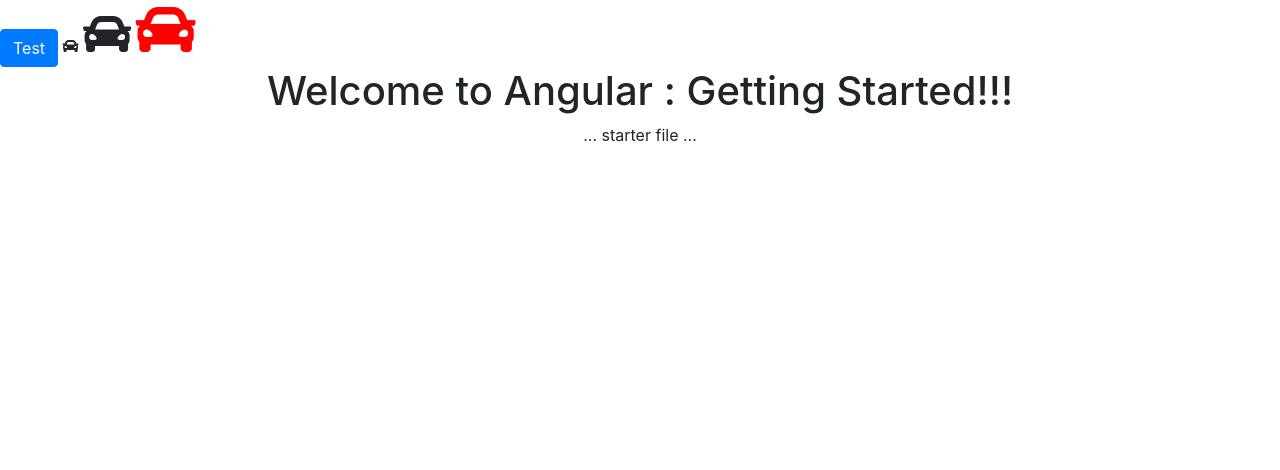
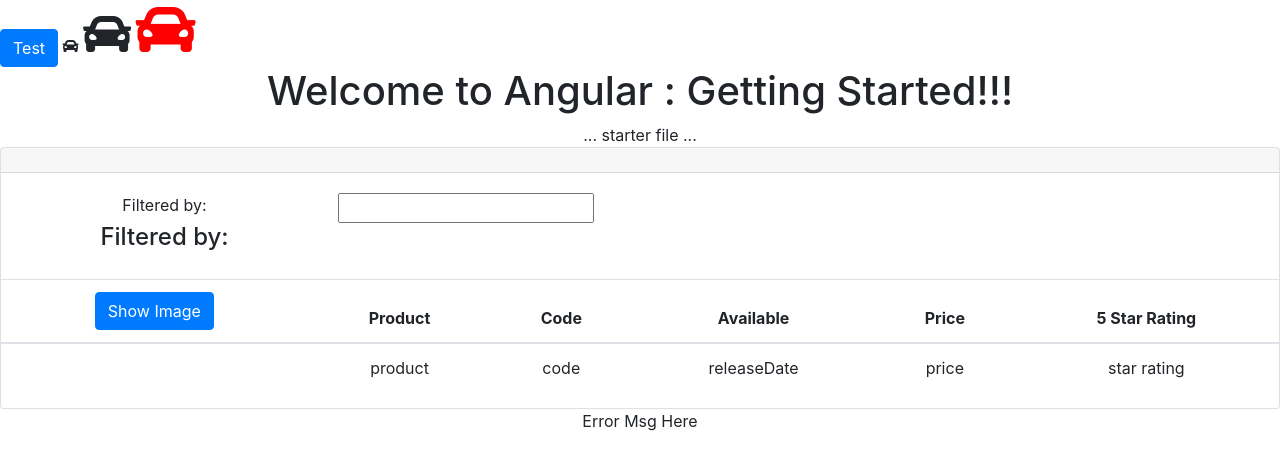
Before and after one commit to FoxGeoff/amp-master, an Angular app: page / in a window 1280 px wide. Shown: the top 470 px of the page. Built offline with nearby package versions, Linux system fonts and the light colour scheme.

Commit message:
Update product-list html

```diff
--- a/src/app/app.component.html
+++ b/src/app/app.component.html
@@ -4,4 +4,5 @@
     Welcome to {{ title }}!
   </h1>
  ... starter file ...
+ <app-product-list></app-product-list>
 <router-outlet></router-outlet>
--- a/src/app/product-list/product-list.component.html
+++ b/src/app/product-list/product-list.component.html
@@ -1,3 +1,53 @@
-<p>
-  product-list works!
-</p>
+<div class='card'>
+  <div class='card-header'>
+      {{pageTitle}}
+  </div>
+  <div class='card-body'>
+      <div class='row'>
+          <div class='col-md-3'>
+              Filtered by:
+          </div>
+          <div class='col-md-2'>
+              <input type='text' />
+          </div>
+      </div>
+      <div class='row'>
+          <div class='col-md-3'>
+              <h4>Filtered by:</h4>
+          </div>
+      </div>
+  </div>
+  <div class='table-responsive'>
+      <table class='table'>
+          <thead>
+              <tr>
+                  <th>
+                      <button class='btn btn-primary' (click)='toggleImage()'>
+                          {{showImage ? 'Hide' : 'Show'}} Image
+                      </button>
+                  </th>
+                  <th>Product</th>
+                  <th>Code</th>
+                  <th>Available</th>
+                  <th>Price</th>
+                  <th>5 Star Rating</th>
+              </tr>
+          </thead>
+          <tbody>
+              <tr>
+                  <td>
+                      <img>
+                  </td>
+                  <td>product</td>
+                  <td>code</td>
+                  <td> releaseDate </td>
+                  <td>price</td>
+                  <td>star rating</td>
+              </tr>
+          </tbody>
+      </table>
+  </div>
+</div>
+<div>
+  <div>Error Msg Here</div>
+</div>
```
